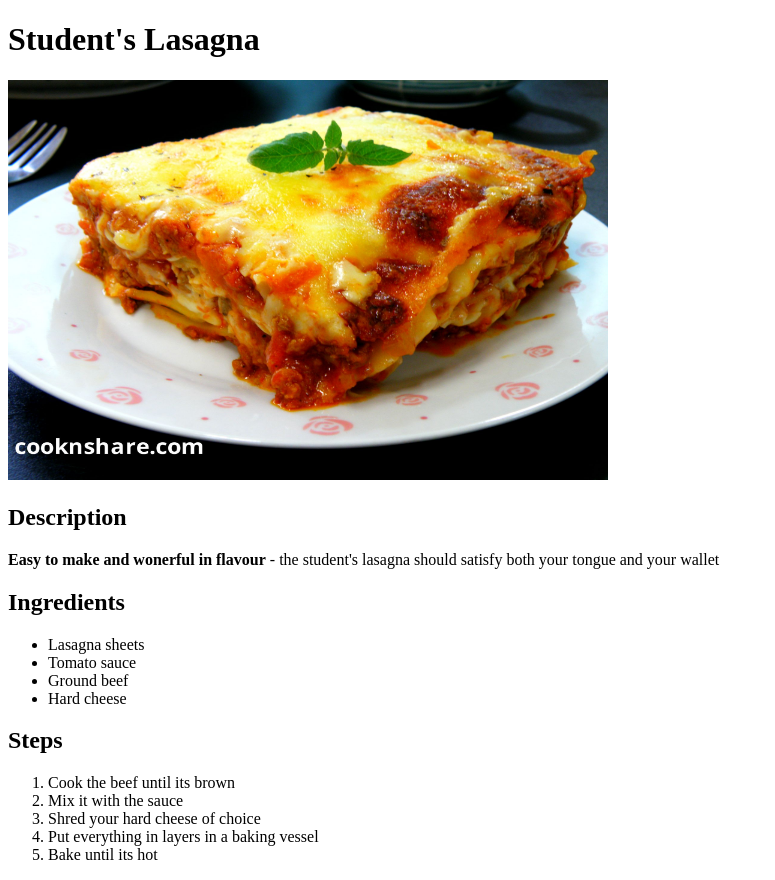
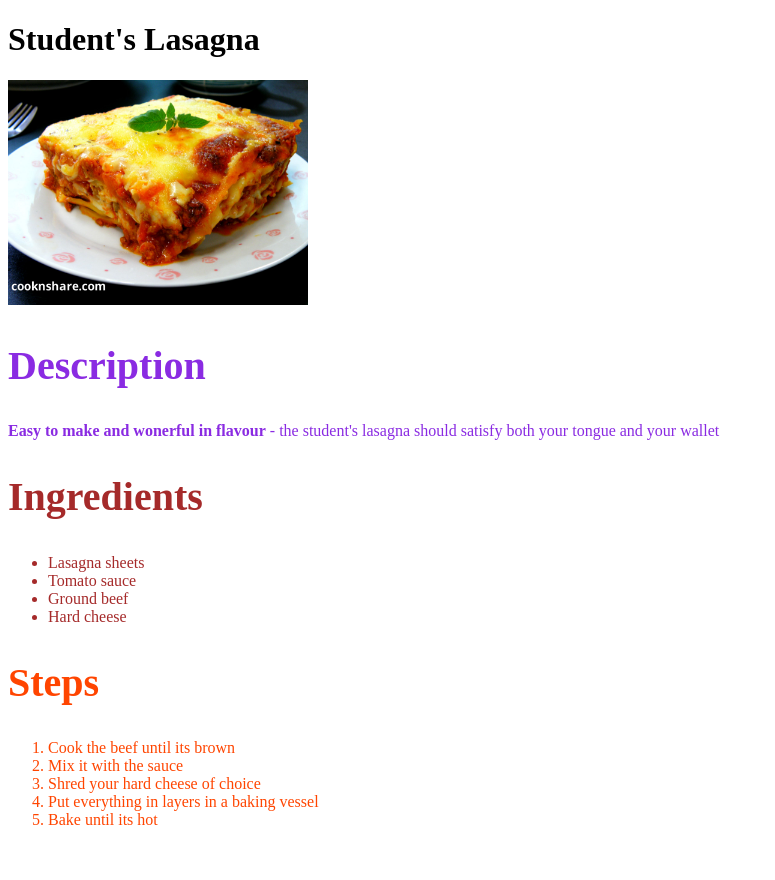
Before and after one commit to EpsilonsCode/odin-recipes, a plain HTML site: page recipes/lasagna.html in a window 1280 px wide. Shown: the whole page, without its empty margins (0-775 px from the left). After the commit the page ends 845 px from the top, so only its background shows below. Drawn offline with Linux system fonts and the light colour scheme.

Commit message:
Add styling tags to lasagna recipe

```diff
--- a/recipes/lasagna.html
+++ b/recipes/lasagna.html
@@ -10,27 +10,27 @@
 <body>
     <h1>Student's Lasagna</h1>
 
-    <img src="../images/lasagna.jpg", alt="lasagna", width="600", height="400">
+    <img src="../images/lasagna.jpg" alt="lasagna" class="recipe_image">
 
-    <h2>Description</h2>
+    <h2 class="description header">Description</h2>
 
-    <p><strong>Easy to make and wonerful in flavour</strong> - the student's lasagna should satisfy both your tongue and your wallet</p>
+    <p class="description"><strong>Easy to make and wonerful in flavour</strong> - the student's lasagna should satisfy both your tongue and your wallet</p>
 
-    <h2>Ingredients</h2>
+    <h2 class="ingredients header">Ingredients</h2>
     <ul>
-        <li>Lasagna sheets</li>
-        <li>Tomato sauce</li>
-        <li>Ground beef</li>
-        <li>Hard cheese</li>
+        <li class="ingredients">Lasagna sheets</li>
+        <li class="ingredients">Tomato sauce</li>
+        <li class="ingredients">Ground beef</li>
+        <li class="ingredients">Hard cheese</li>
     </ul>
 
-    <h2>Steps</h2>
+    <h2 class="steps header">Steps</h2>
     <ol>
-        <li>Cook the beef until its brown</li>
-        <li>Mix it with the sauce</li>
-        <li>Shred your hard cheese of choice</li>
-        <li>Put everything in layers in a baking vessel</li>
-        <li>Bake until its hot</li>
+        <li class="steps">Cook the beef until its brown</li>
+        <li class="steps">Mix it with the sauce</li>
+        <li class="steps">Shred your hard cheese of choice</li>
+        <li class="steps">Put everything in layers in a baking vessel</li>
+        <li class="steps">Bake until its hot</li>
     </ol>
 </body>
 </html>
```
